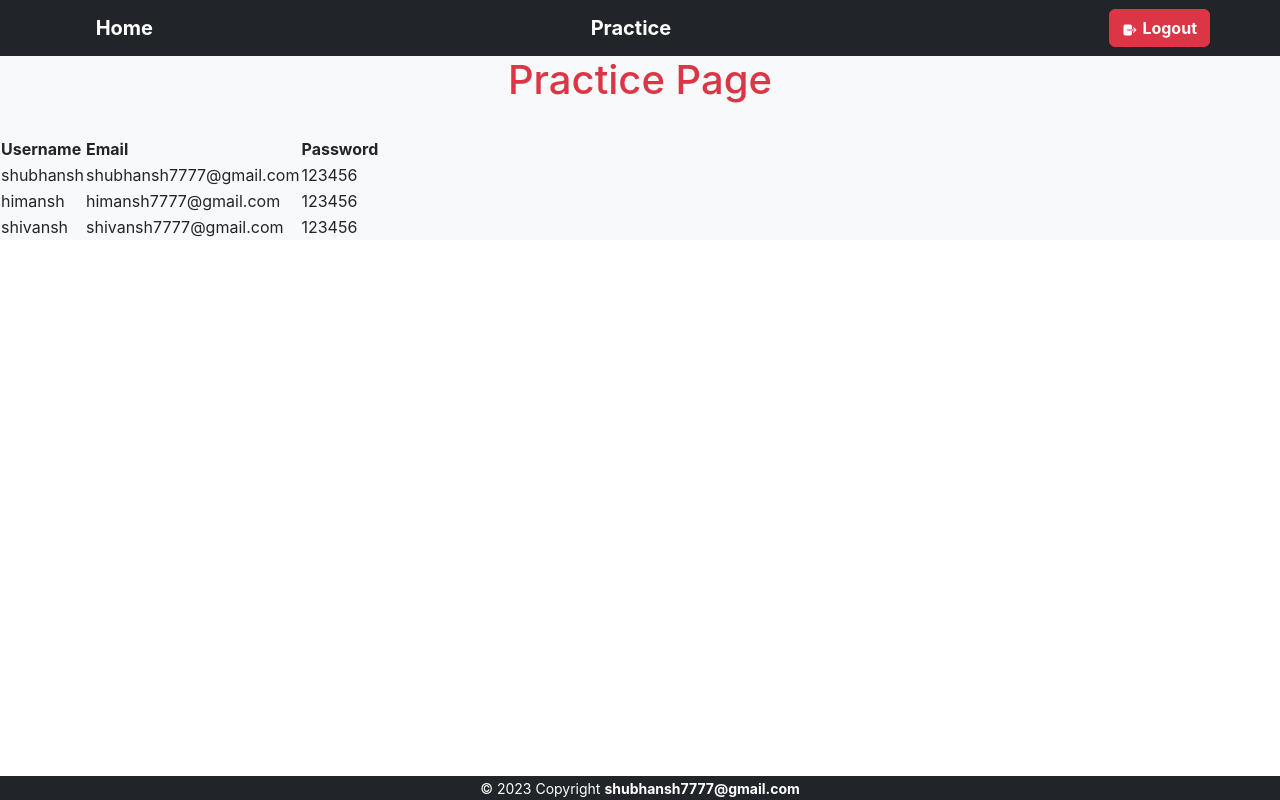
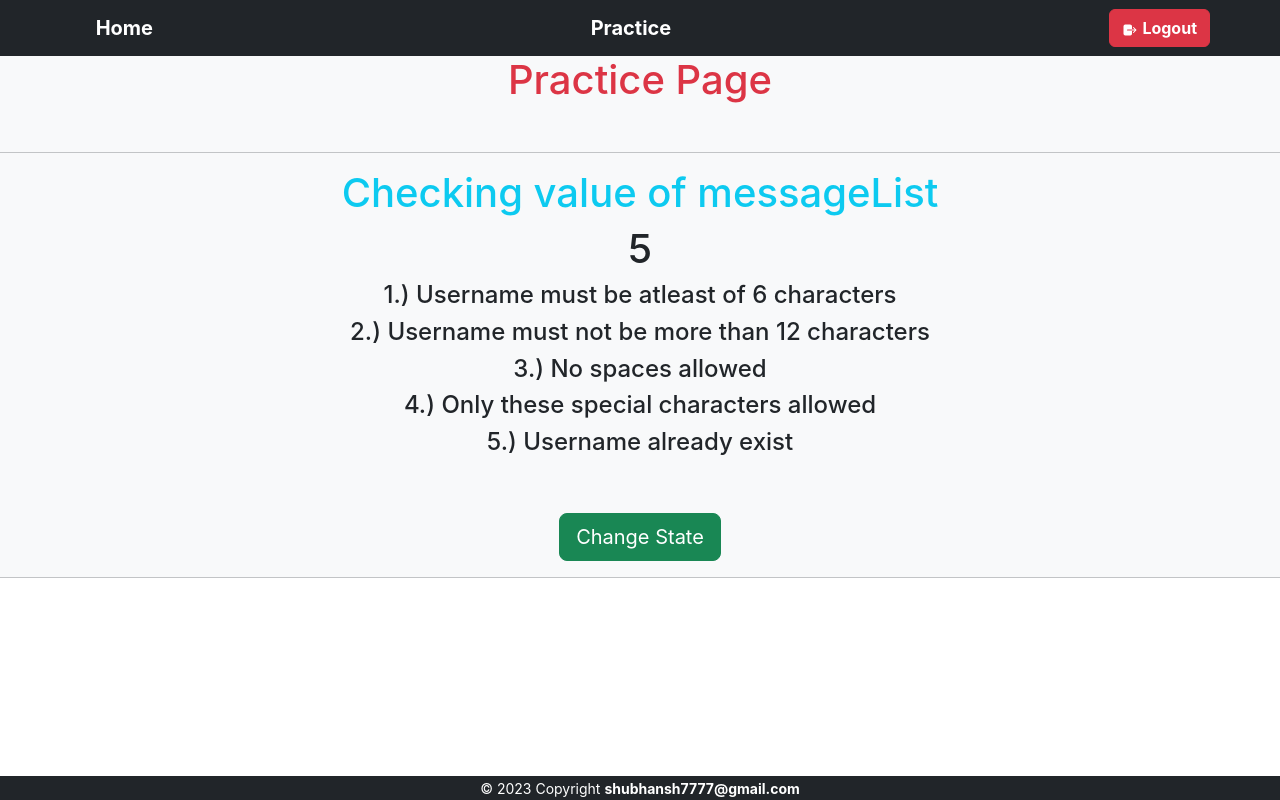
Before and after one commit to Shubhansh-Simple/Accredian-frontend-task, a React (Create React App) app: page /practice in a window 1280 px wide. Built offline with nearby package versions, Linux system fonts and the light colour scheme; some icons are missing.

Commit message:
Practice react state with demo data before make changes into  signupform

```diff
--- a/src/screens/PracticeScreen.js
+++ b/src/screens/PracticeScreen.js
@@ -3,32 +3,73 @@
  */
 
 // Local
-import users from '../sampleUsers';
+// import users from '../sampleUsers';
+import { useState, useEffect } from 'react';
+
+import {Button} from 'react-bootstrap';
 
 const PracticeScreen = () => {
 
-  const ListUser = users.map( user =>
-    <tr>
-      <td>{user.username}</td>
-      <td>{user.email}</td>
-      <td>{user.password}</td>
-    </tr>
-  );
+  const messageList = [
+    {
+      'visibility': true,
+      'msg': 'Username must be atleast of 6 characters'
+    },
+    {
+      'visibility': true,
+      'msg': 'Username must not be more than 12 characters'
+    },
+    {
+      'visibility': true,
+      'msg': 'No spaces allowed'
+    },
+    {
+      'visibility': true,
+      'msg': 'Only these special characters allowed'
+    },
+    {
+      'visibility': true,
+      'msg': 'Username already exist'
+    },
+  ]
+
+  const [usernameErr, setUsernameErr] = useState(messageList);
+
+
+  const onButtonClick = ()=>{
+    console.log('Button Clicked');
+
+    let currentVal = [...usernameErr];
+    console.log("value of currentVal - ", currentVal);
+    currentVal[2].visibility=false;
+
+    setUsernameErr( currentVal );
+  }
+
+  useEffect(() => {
+    console.log('Value of usernameErr before - ', usernameErr);
+    setUsernameErr(messageList);
+  }, []);
 
   return (
-    <>
+    <div className='text-center'>
       {/* In order to run a logic in UI */}
       <h1 className='text-center text-danger'>Practice Page</h1>
       <br />
-      <table>
-        <tr>
-          <th>Username</th>
-          <th>Email</th>
-          <th>Password</th>
-        </tr>
-        {ListUser}
-      </table>
-    </>
+      <hr />
+      <h1 className='text-center text-info'>Checking value of messageList</h1>
+      <h1>{usernameErr.length}</h1>
+      {
+        usernameErr.map( (msg,index) =>{
+          if ( msg.visibility )
+            return <h4 key={index}>{index+1}.) {msg.msg}</h4>
+        })
+      }
+      <br />
+      <br />
+      <Button className='btn-success btn-lg' onClick={onButtonClick}>Change State</Button>
+      <hr />
+    </div>
   );
 };
 
```
